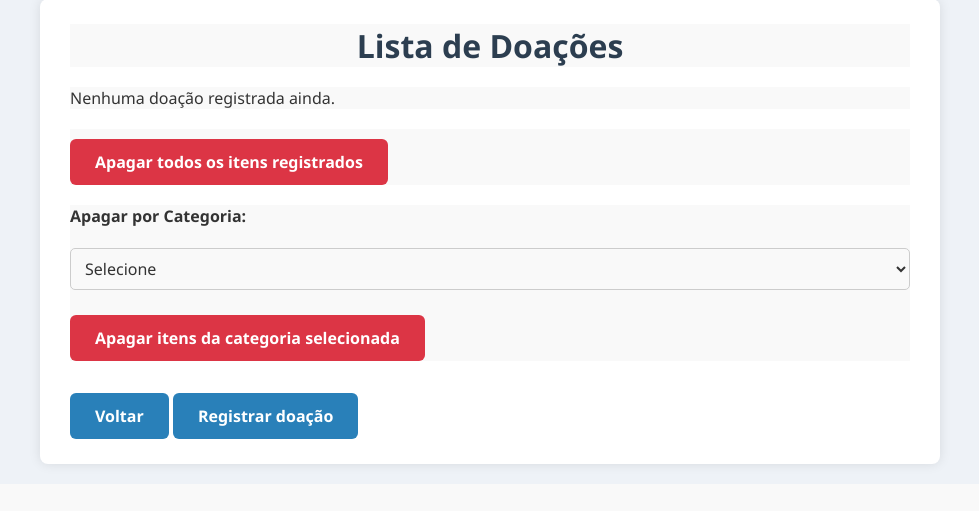
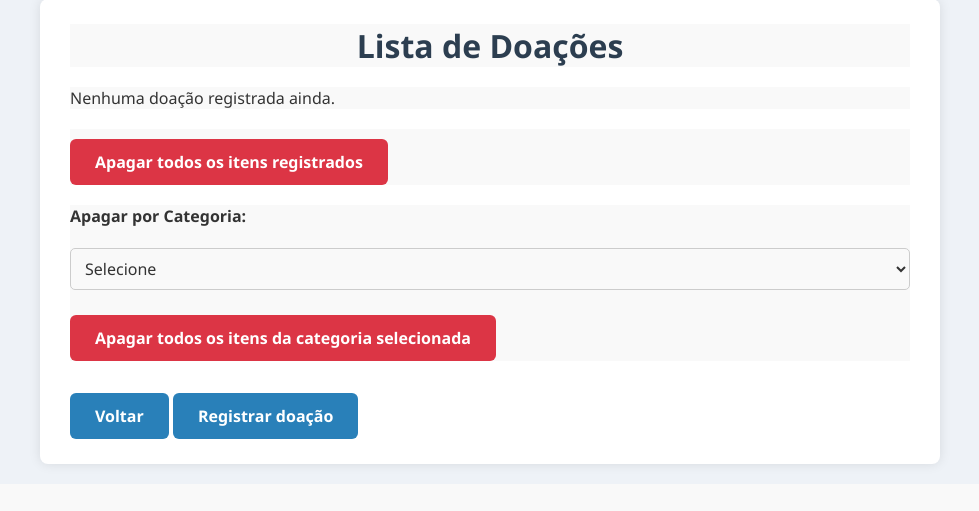
Before and after one commit to Michaelluiz4/Sistema-de-controle-de-doa-o, a Flask app: page /donations in a window 1280 px wide. Shown: the part 21-532 px from the top of the page, without its empty margins (150-1129 px from the left). Run offline with Flask 3, Linux system fonts and the light colour scheme; data that the repository does not hold is empty.

Commit message:
correção de nomes

```diff
--- a/templates/donations.html
+++ b/templates/donations.html
@@ -57,7 +57,7 @@
                 <option value="Livros">Livros</option>
                 <option value="Outros">Outros</option>
             </select>
-            <button type="submit" class="danger">Apagar itens da categoria selecionada</button>
+            <button type="submit" class="danger">Apagar todos os itens da categoria selecionada</button>
         </form>
         <br>
         <a href="{{ url_for('home') }}"><button>Voltar</button></a>
--- a/templates/register_donate.html
+++ b/templates/register_donate.html
@@ -17,7 +17,7 @@
             <label for="quantidade">Quantidade:</label>
             <input type="number" id="quantidade" name="quantidade" placeholder="Quantidade de itens" min="1" required>
 
-            <label for="tipo">Tipo:</label>
+            <label for="tipo">Categoria:</label>
             <select id="tipo" name="tipo" required>
                 <option value="">Selecione</option>
                 <option value="Roupas">Roupas</option>
```
